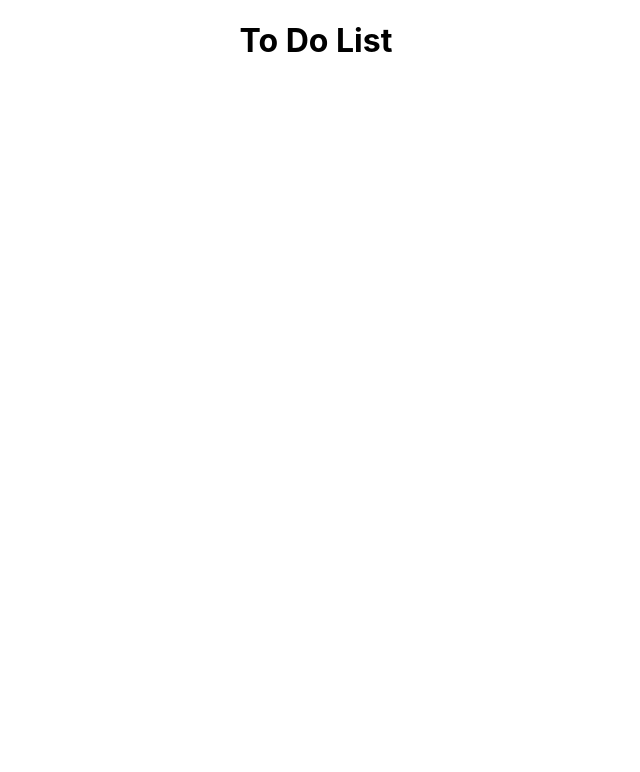
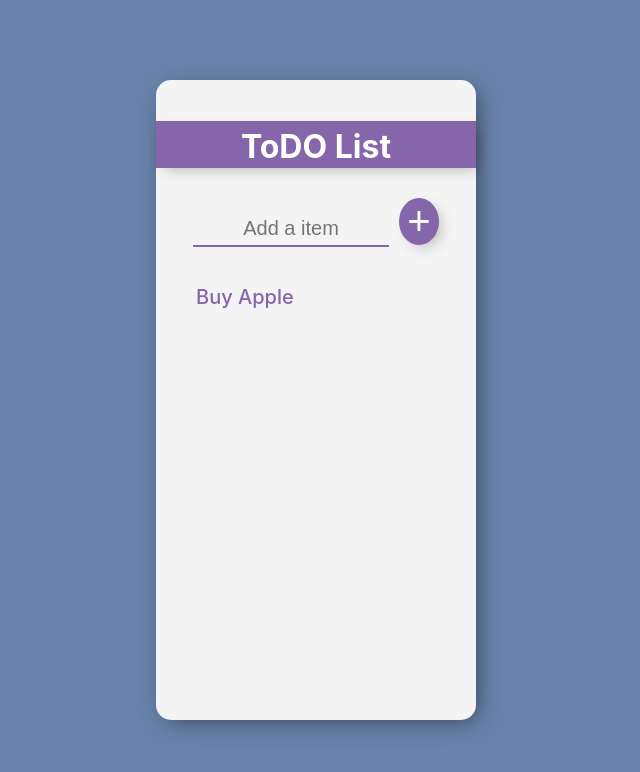
Before and after one commit to kanaktyagi/ToDoListReact, a React (Create React App) app: page / in a window 1280 px wide. Shown: the top 772 px of the page, without its empty margins (324-964 px from the left). Built offline with nearby package versions, Linux system fonts and the light colour scheme.

Commit message:
Adds the css for the toDoList

```diff
--- a/src/App.css
+++ b/src/App.css
@@ -1,5 +1,74 @@
 .App {
   text-align: center;
+}
+.main_div {
+  width: 100%;
+  height: 100vh;
+  background: #6983aa;
+  display: flex;
+  flex-direction: row;
+  justify-content: center;
+  align-items: center;
+  text-align: center;
+}
+.center_div {
+  width: 25%;
+  height: 80vh;
+  background-color: #f4f4f4;
+  box-shadow: 5px 5px 25px -5px rgba(0,0,0,0.5);
+  border-radius: 15px;
+}
+h1 {
+  color: white;
+  background: transparent;
+  background-color: #8566aa;
+  padding: 6px 0 2px 0;
+  margin-bottom: 10px;
+  box-shadow: 5px 5px 15px -5px rgba(0,0,0,0.3);
+}
+button {
+  min-height: 40px;
+  width: 40px;
+  border-radius: 50%;
+  border-color: transparent;
+  background-color: #8566aa;
+  color: #fff;
+  font-size: 40px;
+  border: none;
+  outline: none;
+  margin-left: 10px;
+  box-shadow:  5px 5px 15px -5px rgba(0,0,0,0.3);
+}
+button:hover {
+  background-color: #20bf6b;
+}
+input {
+  text-align: center;
+  height: 30px;
+  top: 10px;
+  border:none;
+  background: transparent;
+  font-size: 20px;
+  font-weight: 500;
+  width: 60%;
+  border-bottom: 2px solid #8566aa;
+  outline: none;
+}
+
+ol {
+  margin-top: 30px;
+}
+
+ol li {
+  padding-left: 0px;
+  text-align: left;
+  font-size: 20px;
+  font-weight: 500;
+  min-height: 40px;
+  display: flex;
+  align-items: center;
+  color: #8566aa;
+  text-transform: capitalize;
 }
 
 .App-logo {
--- a/src/App.js
+++ b/src/App.js
@@ -3,9 +3,17 @@
 
 function App() {
   return (
-    <div className="App">
-      <h1>To Do List </h1>
-
+    <div className="main_div">
+      <div className="center_div">
+      <br/>
+        <h1>ToDO List </h1>
+      <br/>
+        <input type="text" placeholder="Add a item" />
+        <button > + </button>
+        <ol>
+          <li>buy apple</li>
+        </ol>
+      </div>
     </div>
   );
 }
```
